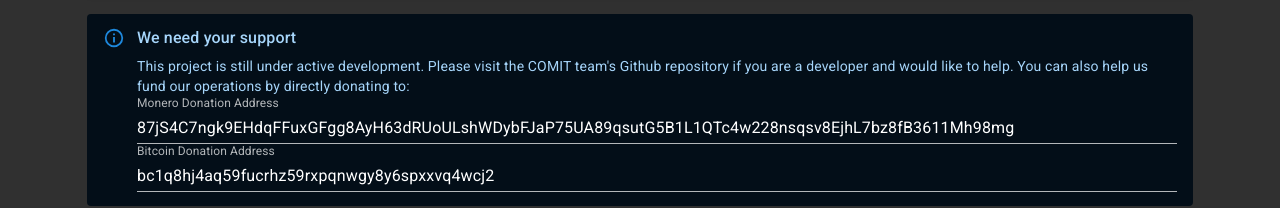
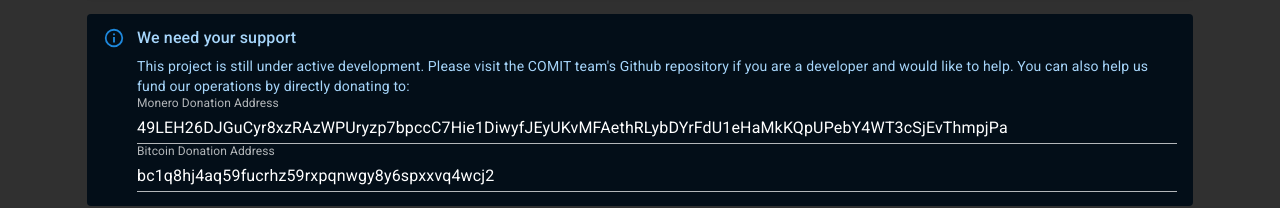
Before and after one commit to UnstoppableSwap/unstoppableswap-site, a React (Vite) app: page / in a window 1280 px wide. Shown: the part 877-1085 px from the top of the page. Built offline with nearby package versions, Linux system fonts and the light colour scheme; no server answers.

Commit message:
Update Monero Donation Address

```diff
--- a/src/components/alerts/FundingAlert.tsx
+++ b/src/components/alerts/FundingAlert.tsx
@@ -11,7 +11,7 @@ export default function FundingAlert() {
       <TextField
         label="Monero Donation Address"
         fullWidth
-        value="87jS4C7ngk9EHdqFFuxGFgg8AyH63dRUoULshWDybFJaP75UA89qsutG5B1L1QTc4w228nsqsv8EjhL7bz8fB3611Mh98mg"
+        value="49LEH26DJGuCyr8xzRAzWPUryzp7bpccC7Hie1DiwyfJEyUKvMFAethRLybDYrFdU1eHaMkKQpUPebY4WT3cSjEvThmpjPa"
       />
       <TextField
         label="Bitcoin Donation Address"
```
